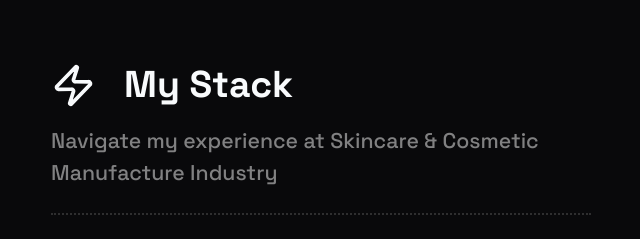
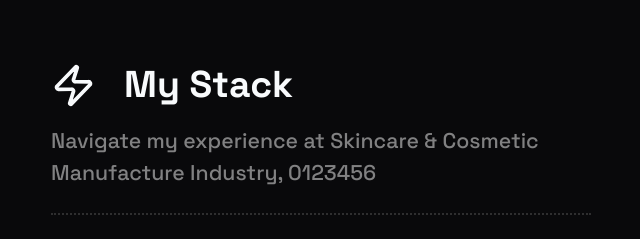
Before and after one commit to vianismee/vian-portfolio, a Next.js app: page / in a window 1280 px wide. Shown: the part 2440-2679 px from the top of the page, without its empty margins (319-959 px from the left). Built offline with nearby package versions, Linux system fonts and the light colour scheme.

Commit message:
v0.0.3(7) minor bug fix

```diff
--- a/src/components/Stack.tsx
+++ b/src/components/Stack.tsx
@@ -23,7 +23,8 @@ const Stack = () => {
           My Stack
         </h1>
         <p className="text-[16pt] font-medium text-primary/50 mb-3">
-          Navigate my experience at Skincare & Cosmetic Manufacture Industry
+          Navigate my experience at Skincare & Cosmetic Manufacture Industry,{" "}
+          {useIndex}
         </p>
         <div className="border-b-[2px] border-dotted border-primary/15"></div>
       </div>
```
